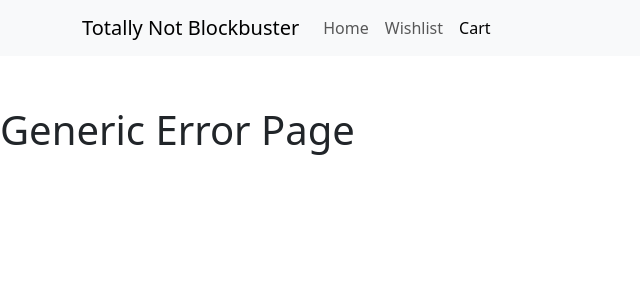
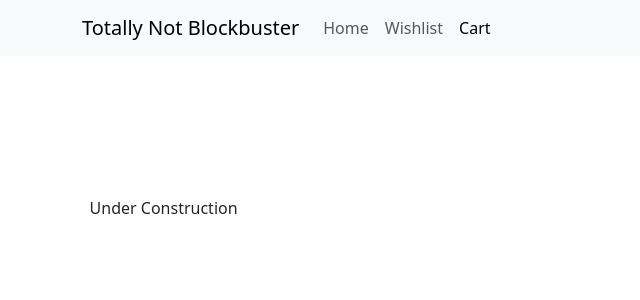
Before and after one commit to klaftech/totally-not-blockbuster, a React (Vite) app: page /cart in a window 1280 px wide. Shown: the top 300 px of the page, without its empty margins (0-640 px from the left). Built offline with nearby package versions, Linux system fonts and the light colour scheme.

Commit message:
added CartContainer placeholder

```diff
--- /dev/null
+++ b/src/components/CartContainer.jsx
@@ -0,0 +1,14 @@
+import Header from './Header'
+
+function CartContainer() {
+    return (
+        <>
+            <Header />
+            <div style={{padding: "7%"}}>
+                Under Construction
+            </div>
+        </>
+    );
+}
+
+export default CartContainer;
--- a/src/routes.jsx
+++ b/src/routes.jsx
@@ -1,7 +1,8 @@
 import App from './components/App.jsx'
 //import CarouselContainer from './components/CarouselContainer.jsx';
+import RequestFormContainer from "./components/RequestFormContainer";
+import CartContainer from './components/CartContainer';
 import ErrorPage from "./components/ErrorPage";
-import RequestFormContainer from "./components/RequestFormContainer";
 
 const appRoutes = [
     {
@@ -9,6 +10,17 @@ const appRoutes = [
       element: <App />,
       errorElement: <ErrorPage />
     },
+    {
+      path: "/wishlist",
+      element: <RequestFormContainer />,
+      errorElement: <ErrorPage />
+    },
+    {
+      path: "/cart",
+      element: <CartContainer />,
+      errorElement: <ErrorPage />
+    },
+    /*
     {
       path: "/cart/:id",
       element: <ErrorPage />,
@@ -18,12 +30,8 @@ const appRoutes = [
       path: "/cart/:id/checkout",
       element: <ErrorPage />,
       errorElement: <ErrorPage />
-    },
-    {
-      path: "/wishlist",
-      element: <RequestFormContainer />,
-      errorElement: <ErrorPage />
-    },
+    }
+    */
   ];
 
 export default appRoutes;
```
